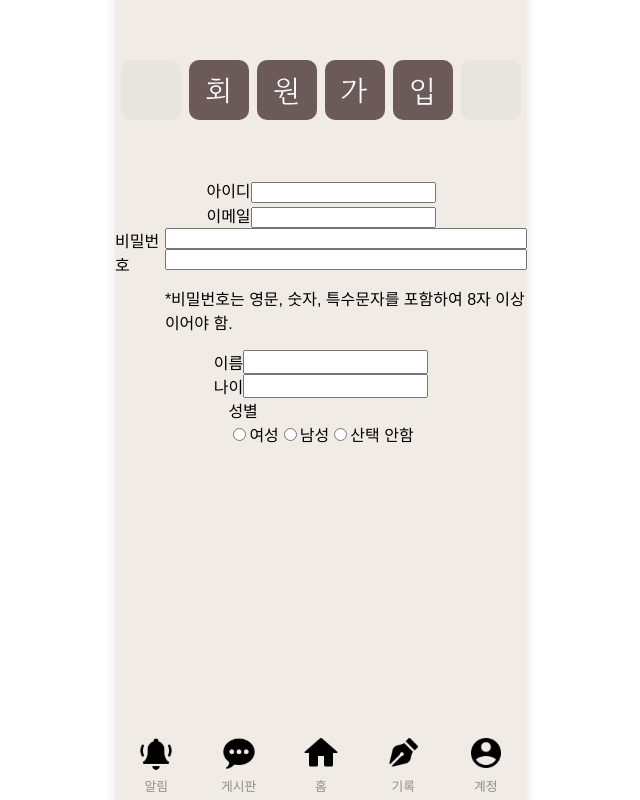
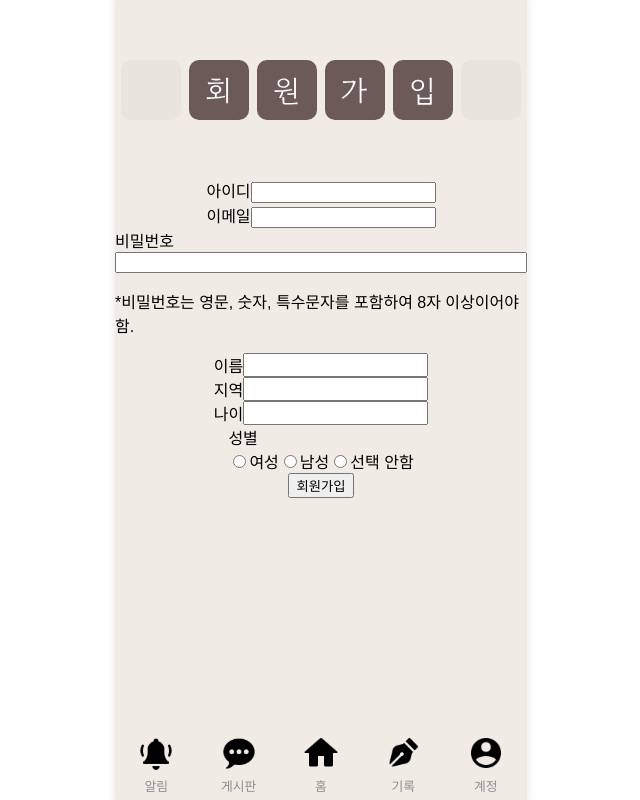
Before and after one commit to LIKELION-HUFS-12th/Dogak_FE2, a React (Vite) app: page /signup in a window 1280 px wide. Shown: the whole page, without its empty margins (319-959 px from the left). Built offline with nearby package versions, Linux system fonts and the light colour scheme; a web font is replaced by a local one.

Commit message:
Feat: 회원가입 로직 완료

```diff
--- a/src/features/auth/AuthStyled.jsx
+++ b/src/features/auth/AuthStyled.jsx
@@ -54,13 +54,13 @@ export const GuideBox = styled.div`
   }
 `
 
-export const SignupContainer = styled.div`
+export const SignupContainer = styled.form`
   display: flex;
   flex-direction: column;
   align-items: center;
 `
 
-export const SignupLabel = styled.label`
+export const SignupBox = styled.div`
   display: flex;
 `
 
--- /dev/null
+++ b/src/features/auth/api.js
@@ -0,0 +1,9 @@
+import axios from "axios";
+
+const api = axios.create({
+  baseURL: 'https://dogakdogak.store/',
+  timeout: 10000,
+  headers: { 'Content-Type': 'application/json'},
+})
+
+export default api;
--- a/src/features/auth/signup/Signup.jsx
+++ b/src/features/auth/signup/Signup.jsx
@@ -1,45 +1,153 @@
-import React from 'react'
-import { SignupLabel, SignupContainer, InputBox } from '../AuthStyled'
+import React, { useEffect, useState } from 'react'
+import { SignupContainer, InputBox, SignupBox } from '../AuthStyled'
+import api from '../api';
 
 function Signup() {
+  const [ formData, setFormData ] = useState({
+    username: "",
+    password: "",
+    userid: "3",
+    name: "",
+    gender: "",
+    age: "",
+    region: "",
+    email: "",
+  })
+
+  const handleChange = (e) => {
+    const { name, value } = e.target;
+    setFormData((prevData) => ({
+      ...prevData,
+      [name]: value,
+    }));
+  };
+
+  const handleRegister = async (e) => {
+    e.preventDefault();
+    console.log(formData);
+
+    try {
+      const response = await api.post("member/register/", formData)
+      console.log('회원가입 성공', response.data)
+    } catch (error) {
+      return error;
+    }
+  }
+
   return (
-    <SignupContainer>
-      <label>
-        아이디
-        <input type="text" />
-      </label>
-      <label>
-        이메일
-        <input type="text" />
-      </label>
-      <SignupLabel>
-        비밀번호
+    <SignupContainer onSubmit={handleRegister}>
+      <div>
+        <label>아이디</label>
+        <input
+          type="text"
+          id='username'
+          name='username'
+          value={formData.username}
+          onChange={handleChange}
+          required
+        />
+      </div>
+      <div>
+        <label>이메일</label>
+        <input
+          type="text"
+          id='email'
+          name='email'
+          value={formData.email}
+          onChange={handleChange}
+          required
+        />
+      </div>
+      <div>
+        <label>비밀번호</label>
         <InputBox>
-          <input type="text" />
-          <input/>
+          <input
+            type="password"
+            id='password'
+            name='password'
+            value={formData.password}
+            onChange={handleChange}
+            required
+          />
+          {/* <input
+            type="password"
+            id='repeat-password'
+            name='repeat-password'
+            value={formData.password}
+            onChange={handleChange}
+            required
+          /> */}
           <p>*비밀번호는 영문, 숫자, 특수문자를 포함하여 8자 이상이어야 함.</p>
         </InputBox>
-      </SignupLabel>
-      <SignupLabel>
-        이름
-        <input type="text" />
-      </SignupLabel>
-      <SignupLabel>
-        나이
-        <input type="text" />
-      </SignupLabel>
+      </div>
+      <SignupBox>
+        <label>이름</label>
+        <input
+          type="text"
+          id='name'
+          name='name'
+          value={formData.name}
+          onChange={handleChange}
+          required
+          />
+      </SignupBox>
+      <SignupBox>
+        <label>지역</label>
+        <input
+          type="text"
+          id='region'
+          name='region'
+          value={formData.region}
+          onChange={handleChange}
+          required
+          />
+      </SignupBox>
+      <SignupBox>
+        <label>나이</label>
+        <input
+          type="number"
+          id='age'
+          name='age'
+          value={formData.age}
+          onChange={handleChange}
+          min="0"
+          required
+          />
+      </SignupBox>
       <div>
         <div>성별</div>
         <label>
-          <input type="radio" name="" id="" />여성
+          <input
+            type="radio"
+            name="gender"
+            value="female"
+            onChange={handleChange}
+            checked={formData.gender ==="female"}
+            required
+            />여성
         </label>
         <label>
-          <input type="radio" name="" id="" />남성
+          <input
+            type="radio"
+            name="gender"
+            value="male"
+            onChange={handleChange}
+            checked={formData.gender ==="male"}
+            required
+            />남성
         </label>
         <label>
-          <input type="radio" name="" id="" />산택 안함
+          <input
+            type="radio"
+            name="gender"
+            value="undefined"
+            onChange={handleChange}
+            checked={formData.gender ==="undefined"}
+            required
+          />선택 안함
         </label>
       </div>
+      <button type='submit'>회원가입</button>
     </SignupContainer>
   )
 }
```
